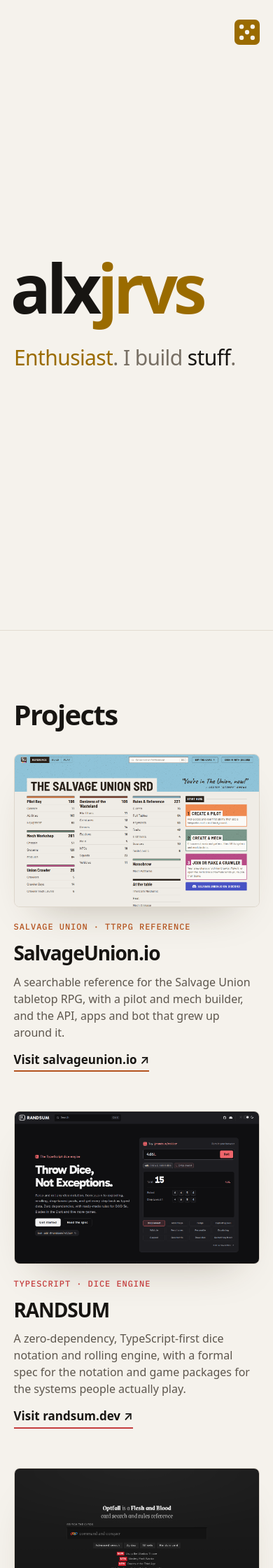
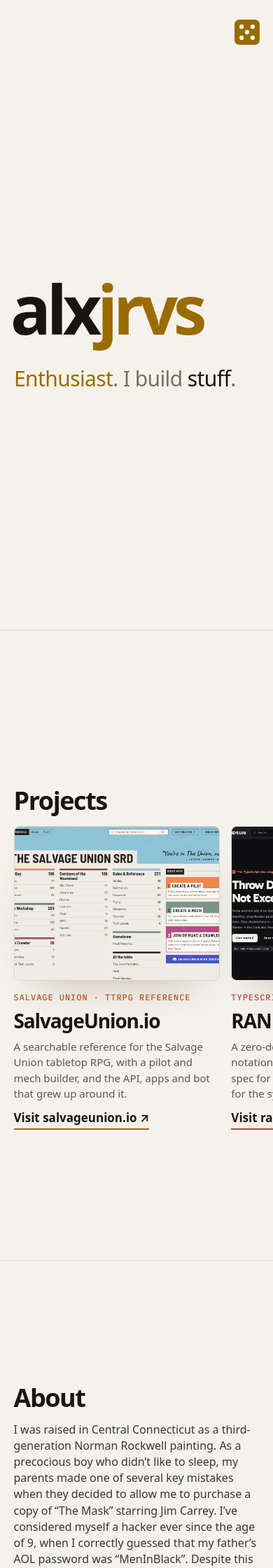
Before and after one commit to alxjrvs/alxjrvs.github.io, a Jekyll site: the page built from index.html, in a window 390 px wide. Shown: the top 2240 px of the page at 70% size. Built offline with Jekyll 4.4.1, drawn with Linux system fonts in a browser that asks for light colours; some web fonts are replaced; some of the changed text lies outside the part shown.

Commit message:
Fit each section to one phone screen and snap firmly on touch
Projects become a sideways swipe on phones, About's type tightens, and
touch snapping turns mandatory once every section fits the screen.

Co-Authored-By: Claude Opus 5.5 <noreply@anthropic.com>
Claude-Session: https://claude.ai/code/session_013i5gBzvJR727urzLoGN6c6

```diff
--- a/assets/css/site.css
+++ b/assets/css/site.css
@@ -346,3 +346,41 @@ h3 { font-size: clamp(1.75rem, 3.6vw, 2.25rem); line-height: 1.05; letter-spacin
   .brand { font-size: 24px; }
   .nav { font-size: .9375rem; }
 }
+
+/* ── phones: every section fits one screen ──────────── */
+/* The projects become a sideways swipe (the next card peeks in), the type
+   tightens, and once every section fits, touch scrolling snaps firmly
+   section to section (see the "fits" check in the home-page script). */
+@media (max-width: 760px) {
+  .screen { padding-top: calc(var(--bar-h) + 20px); padding-bottom: 20px; }
+  h2 { font-size: 2.25rem; }
+  #projects h2 { margin-bottom: 18px; }
+  .cards {
+    display: grid;
+    grid-auto-flow: column;
+    grid-template-columns: none;
+    grid-auto-columns: 84%;
+    gap: 16px;
+    margin: 0 calc(var(--gutter) * -1);
+    padding: 0 var(--gutter) 4px;
+    overflow-x: auto;
+    overscroll-behavior-x: contain;
+    scroll-snap-type: x mandatory;
+    scroll-padding: 0 var(--gutter);
+    scrollbar-width: none;
+  }
+  .cards::-webkit-scrollbar { display: none; }
+  .card { scroll-snap-align: start; gap: 10px; }
+  .shot img { aspect-ratio: 4 / 3; }
+  .summary { font-size: .9375rem; }
+  .about h2 { margin-bottom: 16px; }
+  .bio { font-size: 1rem; line-height: 1.45; }
+  .bio p { margin-bottom: 10px; }
+  .foot { margin-top: 12px; height: 56px; }
+}
+@media (max-width: 760px) and (max-height: 700px) {
+  .shot img { aspect-ratio: 16 / 10; }
+  .about h2 { font-size: 1.875rem; margin-bottom: 10px; }
+  .bio { font-size: .9375rem; line-height: 1.4; }
+}
+@media (pointer: coarse) { html.fits { scroll-snap-type: y mandatory; } }
```
Also changed, not shown: index.html (+17 -0 lines).
